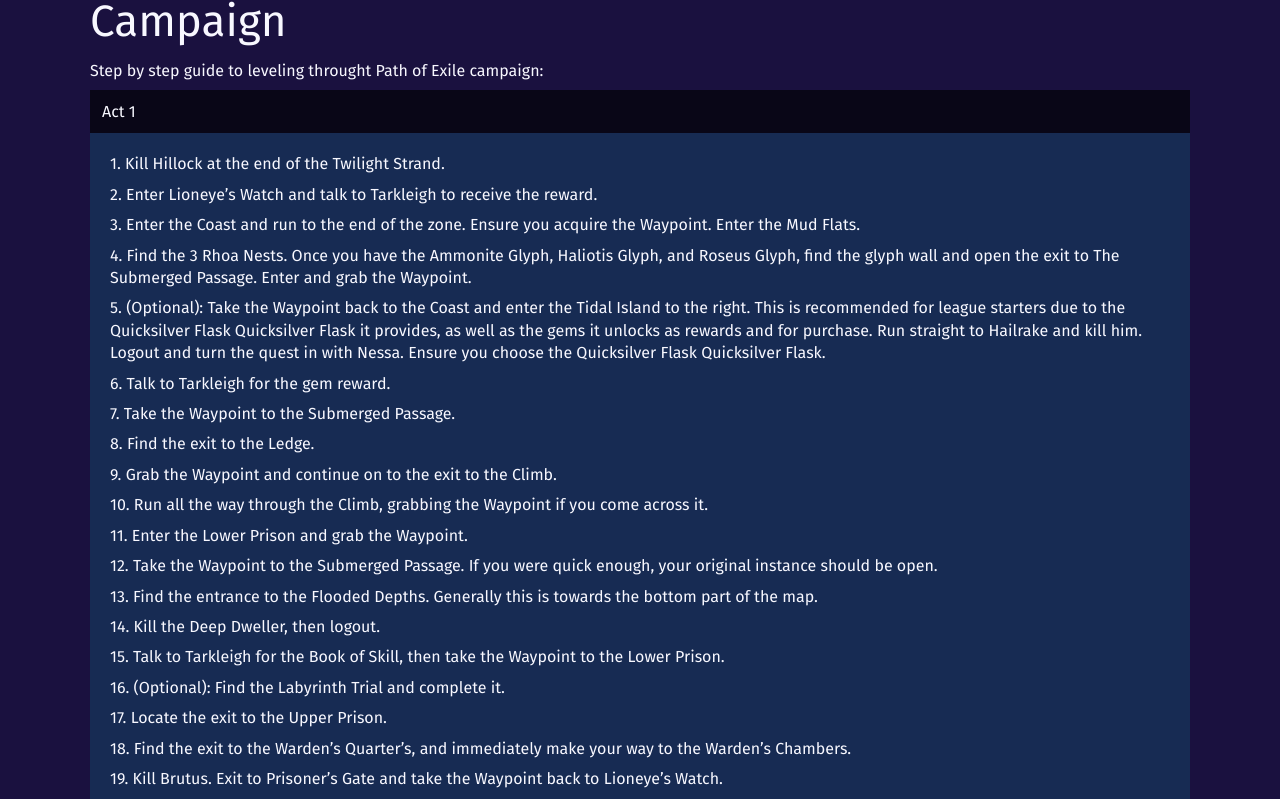
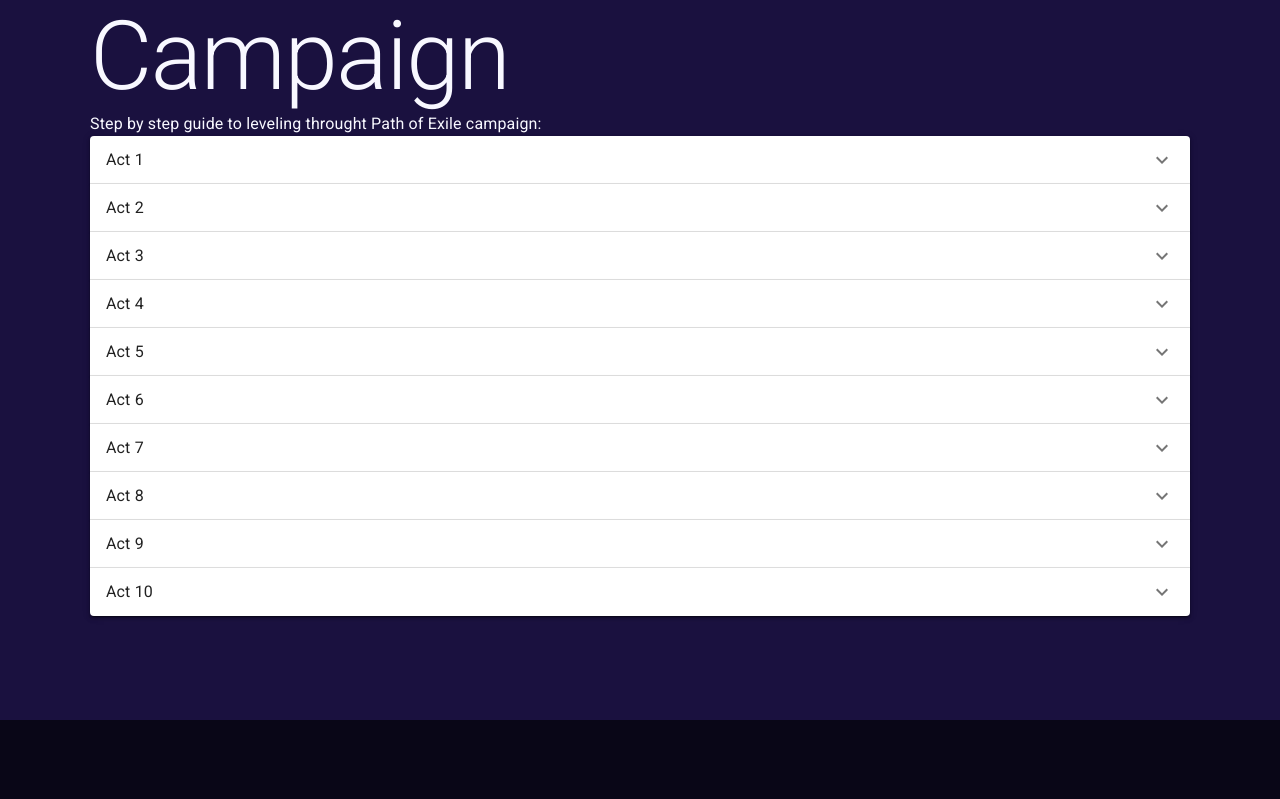
Before and after one commit to ajcumine/poe-pocket-guide, a Next.js app: page /campaign in a window 1280 px wide. Shown: the top 799 px of the page. Built offline with nearby package versions, Linux system fonts and the light colour scheme.

Commit message:
swap to material based accordions

```diff
--- a/components/ActAccordion.tsx
+++ /dev/null
@@ -1,59 +0,0 @@
-import React, { useState } from 'react';
-
-import styled from 'styled-components';
-
-import { Step } from '../data/types';
-import styles from '../styles/variables';
-
-const AccordionWrapper = styled.section`
-  margin-bottom: 2.4rem;
-`;
-
-const AccordionButton = styled.button`
-  cursor: pointer;
-  padding: 1.2rem;
-  width: 100%;
-  text-align: left;
-  border: none;
-  outline: none;
-  transition: 0.4s;
-  background-color: ${styles.colors.darkPurple};
-  color: ${styles.colors.white};
-`;
-
-interface AccordionContentsProps {
-  readonly open: boolean;
-}
-
-const AccordionContents = styled.div<AccordionContentsProps>`
-  display: ${(props) => (props.open ? 'block' : 'none')};
-  overflow: hidden;
-  background-color: ${styles.colors.blue};
-  padding: 2rem;
-`;
-
-const ActAccordion = ({
-  actNumber,
-  actData,
-}: {
-  actNumber: string;
-  actData: Step;
-}) => {
-  const [open, setOpen] = useState(true);
-  return (
-    <AccordionWrapper>
-      <AccordionButton type="button" onClick={() => setOpen(!open)}>
-        Act {actNumber}
-      </AccordionButton>
-      <AccordionContents open={open}>
-        {Object.keys(actData).map((stepNumber) => (
-          <p key={`step-${stepNumber}`}>
-            {stepNumber}. {actData[stepNumber].description}
-          </p>
-        ))}
-      </AccordionContents>
-    </AccordionWrapper>
-  );
-};
-
-export default ActAccordion;
--- a/components/Page.tsx
+++ b/components/Page.tsx
@@ -6,7 +6,7 @@
 
 const PageWrapper = styled.main`
   background-color: ${styles.colors.purple};
-  font-family: 'Fira Sans';
+  font-family: 'Roboto';
   color: ${styles.colors.white};
   position: relative;
   min-height: 100vh;
--- a/package.json
+++ b/package.json
@@ -9,10 +9,11 @@
     "start": "next start"
   },
   "dependencies": {
+    "@material-ui/core": "^4.11.2",
+    "@material-ui/icons": "^4.11.2",
     "next": "10.0.5",
     "react": "17.0.1",
     "react-dom": "17.0.1",
-    "react-icons": "^4.1.0",
     "styled-components": "^5.2.1"
   },
   "devDependencies": {
--- a/pages/campaign.tsx
+++ b/pages/campaign.tsx
@@ -1,20 +1,47 @@
 import React from 'react';
 
-import ActAccordion from '../components/ActAccordion';
+import {
+  Accordion,
+  AccordionDetails,
+  AccordionSummary,
+  Box,
+  List,
+  ListItem,
+  ListItemText,
+  Typography,
+} from '@material-ui/core';
+import { ExpandMore } from '@material-ui/icons';
+
 import Page from '../components/Page';
 import campaignData from '../data/campaign';
 
 const Home = () => (
   <Page>
-    <h1>Campaign</h1>
-    <p>Step by step guide to leveling throught Path of Exile campaign:</p>
-    {Object.keys(campaignData).map((actNumber) => (
-      <ActAccordion
-        key={`act-${actNumber}`}
-        actData={campaignData[actNumber]}
-        actNumber={actNumber}
-      />
-    ))}
+    <Typography variant="h1">Campaign</Typography>
+    <Typography>
+      Step by step guide to leveling throught Path of Exile campaign:
+    </Typography>
+    <Box boxShadow={3}>
+      {Object.keys(campaignData).map((actNumber) => (
+        <Accordion key={actNumber}>
+          <AccordionSummary expandIcon={<ExpandMore />}>
+            <Typography>Act {actNumber}</Typography>
+          </AccordionSummary>
+          <AccordionDetails>
+            <List>
+              {Object.keys(campaignData[actNumber]).map((stepNumber) => (
+                <ListItem key={`step-${stepNumber}`}>
+                  <ListItemText>
+                    {stepNumber}.{' '}
+                    {campaignData[actNumber][stepNumber].description}
+                  </ListItemText>
+                </ListItem>
+              ))}
+            </List>
+          </AccordionDetails>
+        </Accordion>
+      ))}
+    </Box>
   </Page>
 );
 
--- a/styles/fonts.css
+++ b/styles/fonts.css
@@ -1,4 +1,5 @@
-@import url('https://fonts.googleapis.com/css2?family=Fira+Sans&display=swap');
+@import url('https://fonts.googleapis.com/css?family=Roboto:300,400,500,700&display=swap');
+@import url('https://fonts.googleapis.com/icon?family=Material+Icons');
 
 h1 {
   font-size: 4.4em;
--- a/styles/globals.css
+++ b/styles/globals.css
@@ -130,7 +130,6 @@
 
 /* additional styles */
 html {
-  font-size: 10px;
   box-sizing: border-box;
 }
 html,
```
Also changed, not shown: .eslintrc.json, 1 other file (tests, documents, lock files or other folders).
